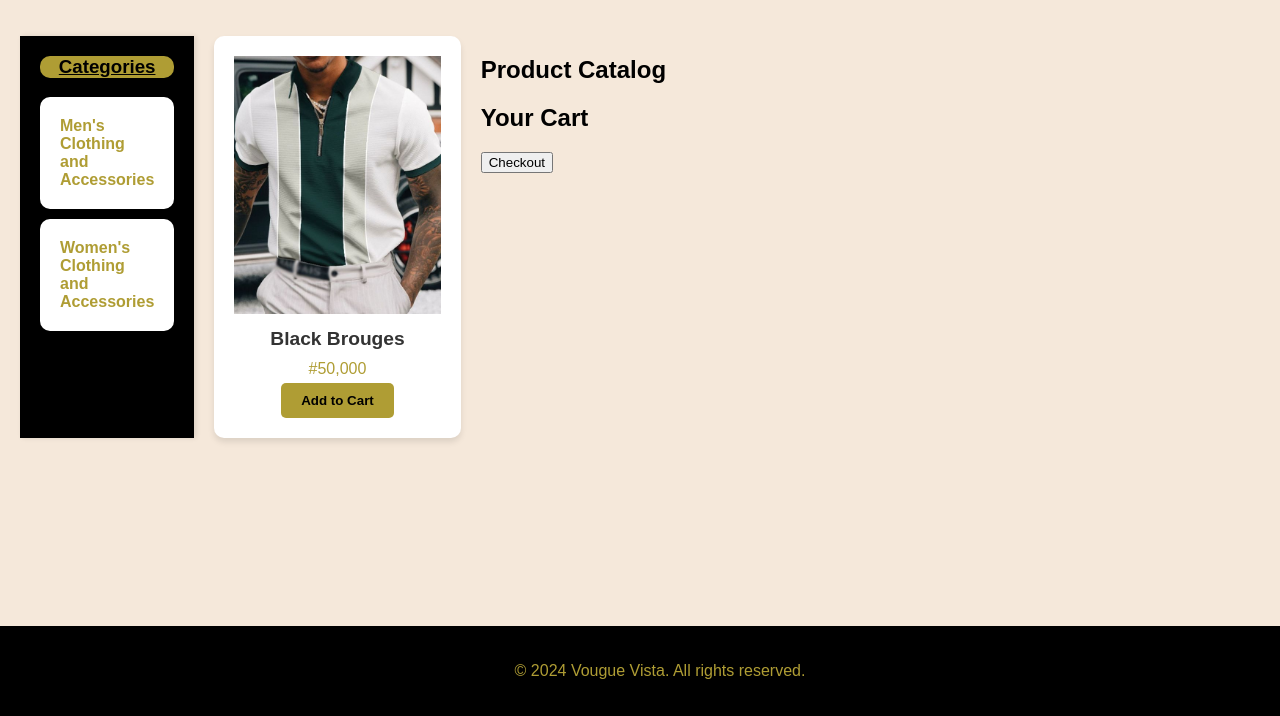
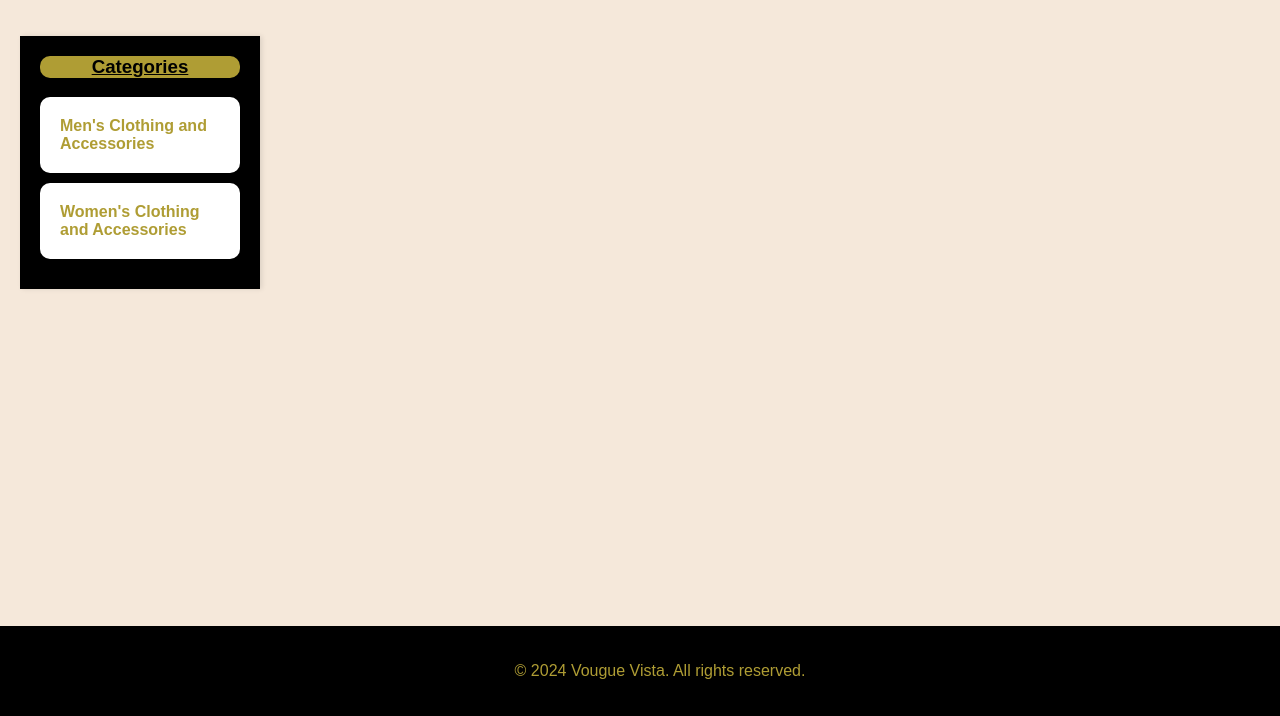
Before and after one commit to BelloAbdulmujib/Vougue_Vista, a Flask app: page /products in a window 1280 px wide. Shown: the part 84-800 px from the top of the page. Run offline with Flask 3, Linux system fonts and the light colour scheme.

Commit message:
modified the shop html files

```diff
--- a/app/templates/shop.html
+++ b/app/templates/shop.html
@@ -49,71 +49,31 @@
         </aside>
 
         <section id="male-section" class="product-grid">
+            {% for product in products %}
             <div class="product-card">
-                <img src="{{ url_for('static', filename='assets/images/male/male1.jpg') }}" alt="Male Product 1">
-                <h4>Black Brouges</h4>
-                <p>#50,000</p>
-                <button class="add-to-cart">Add to Cart</button>
-            </div>
-            <div class="container">
-                <h1>Product Catalog</h1>
-                <ul>
-                    {% for product in products %}
-                    <li>
-                        <img src="{{ url_for('static', filename='uploads/' + product.image) }}" alt="{{ product.name }}" width="100">
-                        <strong>{{ product.name }}</strong> - ${{ product.price }} - Quantity: {{ product.quantity }}
-                        <form action="/add_to_cart/{{ product.id }}" method="POST">
-                            <button type="submit">Add to Cart</button>
-                        </form>
-                    </li>
-                    {% endfor %}
-                </ul>
-
-                <h2>Your Cart</h2>
-                <ul>
-                    {% for item in cart %}
-                    <li>{{ item.name }} - ${{ item.price }}</li>
-                    {% endfor %}
-                </ul>
-
-                <form action="/checkout" method="POST">
-                    <button type="submit">Checkout</button>
+                <form>
+                    <img src="{{ url_for('static', filename='assets/images/male/male1.jpg') }}" alt="Male Product 1">
+                    <h4>Black Brouges</h4>
+                    <p>#50,000</p>
+                    <!-- Hidden inputs to pass product details -->
+                    <input type="hidden" name="product_id" value="1">
+                    <input type="hidden" name="product_name" value="Black Brouges">
+                    <input type="hidden" name="price" value="50000">
+                    <button class="add-to-cart">Add to Cart</button>
                 </form>
             </div>
+            {% endfor %}
         </section>
 
         <section id="female-section" class="product-grid">
+            {% for product in products %}
             <div class="product-card">
                 <img src="{{ url_for('static', filename='assets/images/female/female1.jpg') }}" alt="Blue Dress">
                 <h4>Black Sil Shirt</h4>
                 <p>#20,000</p>
                 <button class="add-to-cart">Add to Cart</button>
             </div>
-            <div class="container">
-                <h1>New Product Catalog</h1>
-                <ul>
-                    {% for product in products %}
-                    <li>
-                        <img src="{{ url_for('static', filename='uploads/' + product.image) }}" alt="{{ product.name }}" width="100">
-                        <strong>{{ product.name }}</strong> - ${{ product.price }} - Quantity: {{ product.quantity }}
-                        <form action="/add_to_cart/{{ product.id }}" method="POST">
-                            <button type="submit">Add to Cart</button>
-                        </form>
-                    </li>
-                    {% endfor %}
-                </ul>
-
-                <h2>Your Cart</h2>
-                <ul>
-                    {% for item in cart %}
-                    <li>{{ item.name }} - ${{ item.price }}</li>
-                    {% endfor %}
-                </ul>
-
-                <form action="/checkout" method="POST">
-                    <button type="submit">Checkout</button>
-                </form>
-            </div>
+            {% endfor %}
         </section>
     </main>
 
```
